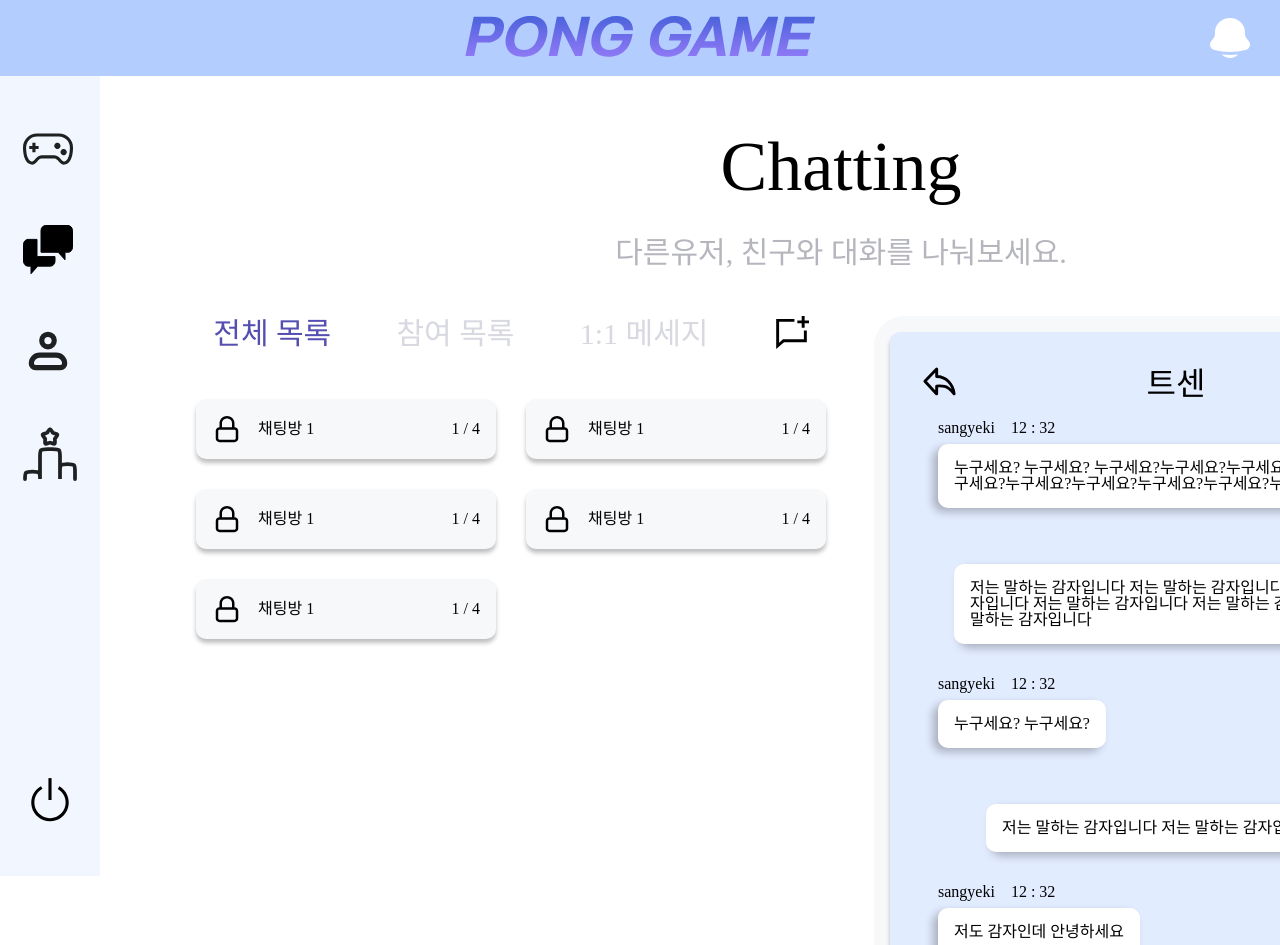
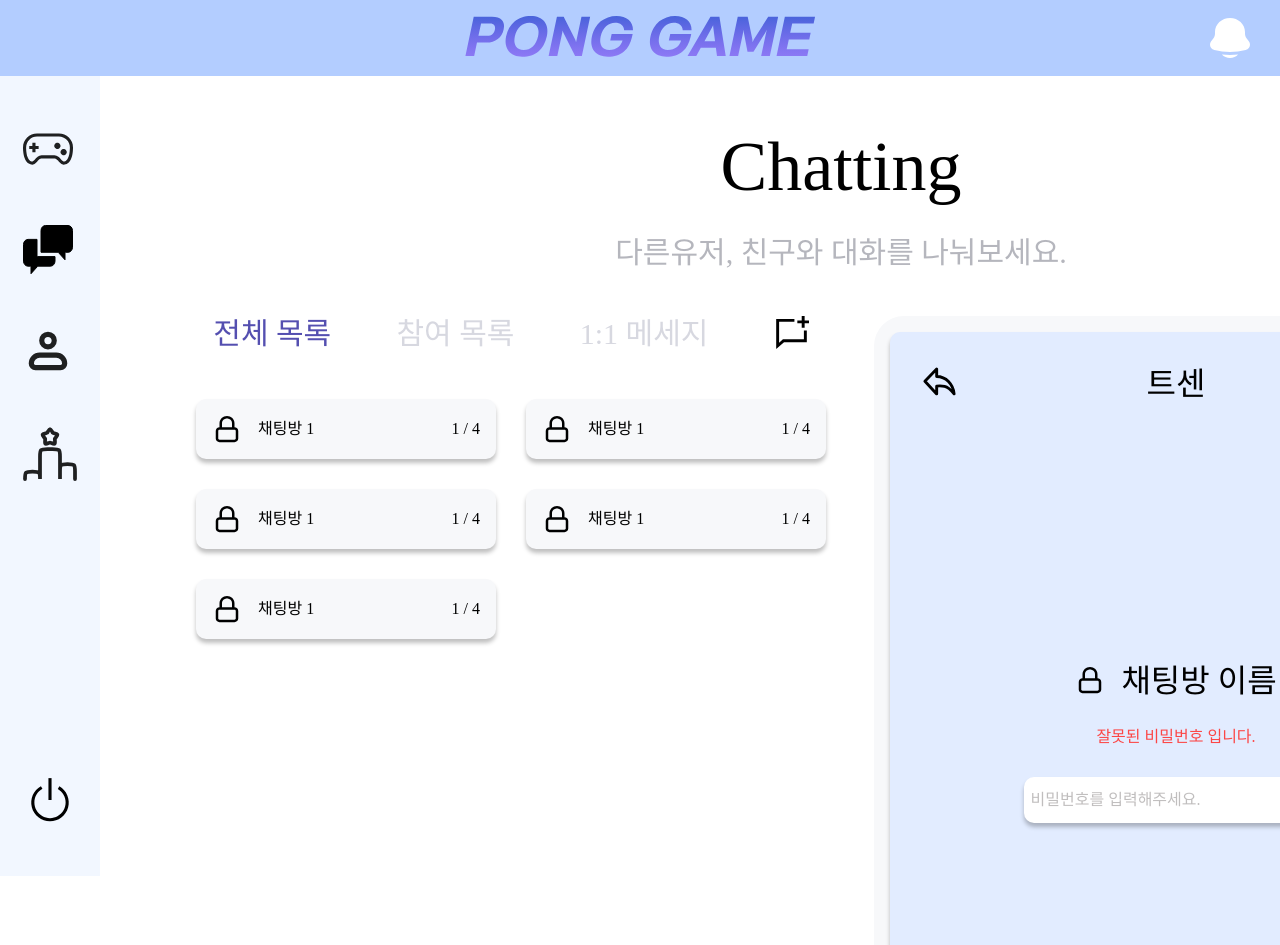
Before and after one commit to tscenping/FE, a Next.js app in the folder pong-game/: page /chat in a window 1280 px wide. Shown: the top 945 px of the page. Built offline with nearby package versions, Linux system fonts and the light colour scheme.

Commit message:
[Feat] input password component, css

```diff
--- /dev/null
+++ b/pong-game/components/Chat/ChatPasswordInput.tsx
@@ -0,0 +1,5 @@
+function ChatPasswordInput(): JSX.Element {
+  return <></>
+}
+
+export default ChatPasswordInput
--- a/pong-game/components/Chat/ChatRoom.tsx
+++ b/pong-game/components/Chat/ChatRoom.tsx
@@ -1,10 +1,11 @@
 import styles from '../../styles/components/Chat/ChatRoom.module.css'
 import Image from 'next/image'
-import closeRoom from '../../public/img/chat/closeRoom.svg'
-import roomOut from '../../public/img/chat/roomOut.svg'
-import submitMessage from '../../public/img/chat/enterInput.svg'
-import userToggle from '../../public/img/chat/userToggle.svg'
-import userImage from '../../public/img/chat/userProfileImage.svg'
+import closeRoom from '@/public/img/chat/closeRoom.svg'
+import roomOut from '@/public/img/chat/roomOut.svg'
+import submitMessage from '@/public/img/chat/enterInput.svg'
+import userToggle from '@/public/img/chat/userToggle.svg'
+import userImage from '@/public/img/chat/userProfileImage.svg'
+import lock from '@/public/img/chat/lock.svg'
 
 function ChatRoom(): JSX.Element {
   return (
@@ -20,7 +21,7 @@ function ChatRoom(): JSX.Element {
               <Image src={roomOut} alt={'roomOut'} />
             </span>
           </div>
-          <div className={styles.chatLog}>
+          {/* <div className={styles.chatLog}>
             <section className={styles.opponentMessage}>
               <div className={styles.opponentUserMessageAndTime}>
                 <strong className={styles.opponentUserNickName}>
@@ -88,15 +89,30 @@ function ChatRoom(): JSX.Element {
                 <div className={styles.myUserMessage}>네 안녕하세요</div>
               </div>
             </section>
+          </div> */}
+          <div className={styles.chatPassword}>
+            <div className={styles.chatRoomName}>
+              <Image src={lock} alt={'password room'} />
+              <h1 className={styles.RoomName}>채팅방 이름</h1>
+            </div>
+            <p className={styles.wrongPassword}>잘못된 비밀번호 입니다.</p>
+            <div className={styles.chatPasswordInput}>
+              <input
+                type="password"
+                className={styles.passwordInput}
+                required
+              />
+              <span className={styles.passwordInputPlaceHolder}>
+                비밀번호를 입력해주세요.
+              </span>
+              <button className={styles.submitPassword}>
+                <Image src={submitMessage} alt={'submit message'} width={30} />
+              </button>
+            </div>
           </div>
         </div>
         <div className={styles.chatInput}>
-          <input
-            type="text"
-            id="makeFolder"
-            className={styles.messageInput}
-            required
-          />
+          <input type="text" className={styles.messageInput} required />
           <span className={styles.folderNameInputPlaceHolder}>
             Message Input
           </span>
--- a/pong-game/styles/components/Chat/ChatRoom.module.css
+++ b/pong-game/styles/components/Chat/ChatRoom.module.css
@@ -150,7 +150,7 @@
   border-radius: 10px;
   font-size: 1rem;
   padding: 0px 16px;
-  box-shadow: 0px 4px 4px rgb(192, 192, 192);
+  box-shadow: 0px 4px 4px rgba(0, 0, 0, 0.25);
 }
 
 .messageInput:focus {
@@ -170,14 +170,16 @@
   text-transform: uppercase;
   transition: 0.5s;
   color: #c0bebe;
+  font-family: 'Pretendard-SemiBold';
 }
 
 .messageInput:valid ~ .folderNameInputPlaceHolder,
 .messageInput:focus ~ .folderNameInputPlaceHolder {
-  transform: translateY(-1.4rem);
-  padding: 0 10px;
+  transform: translateY(-1.7rem);
+  padding: 0 16px;
   background-color: transparent;
-  color: rgb(90, 90, 90);
+  color: black;
+  font-family: 'Pretendard-SemiBold';
 }
 
 .submitMessage {
@@ -220,3 +222,90 @@
 .userNickName {
   margin-right: 16px;
 }
+
+.chatPassword {
+  display: flex;
+  flex-direction: column;
+  width: 100%;
+  height: 100%;
+  padding: 8px 0px;
+  justify-content: center;
+  align-items: center;
+}
+
+.chatRoomName {
+  display: flex;
+  margin-bottom: 32px;
+}
+
+.chatRoomName img {
+  margin-right: 16px;
+}
+
+.RoomName {
+  font-size: 2rem;
+  font-family: 'Pretendard-Bold';
+}
+
+.wrongPassword {
+  font-family: 'Pretendard-Regular';
+  color: #fc4646;
+}
+.chatPasswordInput {
+  display: flex;
+  position: relative;
+  justify-content: center;
+  align-items: center;
+  width: 60%;
+  height: 30px;
+  padding: 8px 16px;
+  margin-top: 32px;
+}
+
+.passwordInput {
+  width: 100%;
+  height: 100%;
+  font-size: 1rem;
+  border: none;
+  border-radius: 10px;
+  padding: 8px 16px;
+  box-shadow: 0px 4px 4px rgba(0, 0, 0, 0.25);
+}
+
+.passwordInput:focus {
+  outline: none;
+}
+
+.passwordInput::placeholder {
+  font-size: 1rem;
+  text-align: center;
+}
+
+.passwordInputPlaceHolder {
+  position: absolute;
+  padding: 8px;
+  pointer-events: none;
+  font-size: 1rem;
+  transition: 0.5s;
+  color: #c0bebe;
+  left: 15px;
+  font-family: 'Pretendard-SemiBold';
+}
+
+.passwordInput:valid ~ .passwordInputPlaceHolder,
+.passwordInput:focus ~ .passwordInputPlaceHolder {
+  transform: translateY(-1.3rem);
+  padding: 0 16px;
+  background-color: transparent;
+  font-family: 'Pretendard-SemiBold';
+  color: black;
+}
+
+.submitPassword {
+  background-color: transparent;
+  position: absolute;
+  right: 20px;
+  font-size: 1rem;
+  border: none;
+  cursor: pointer;
+}
```
Also changed, not shown: pong-game/styles/components/Chat/ChatpasswordInput.module.css (added).
